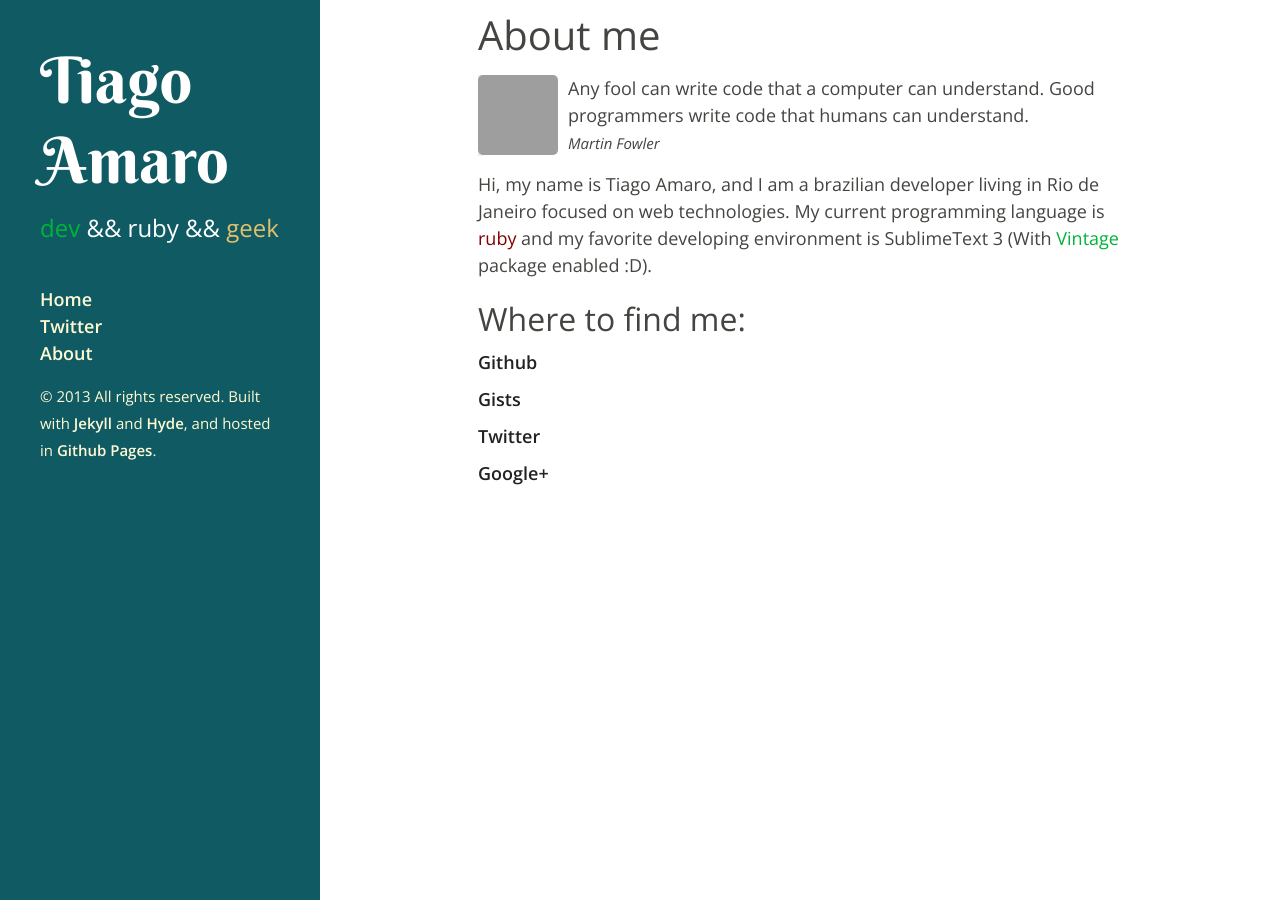
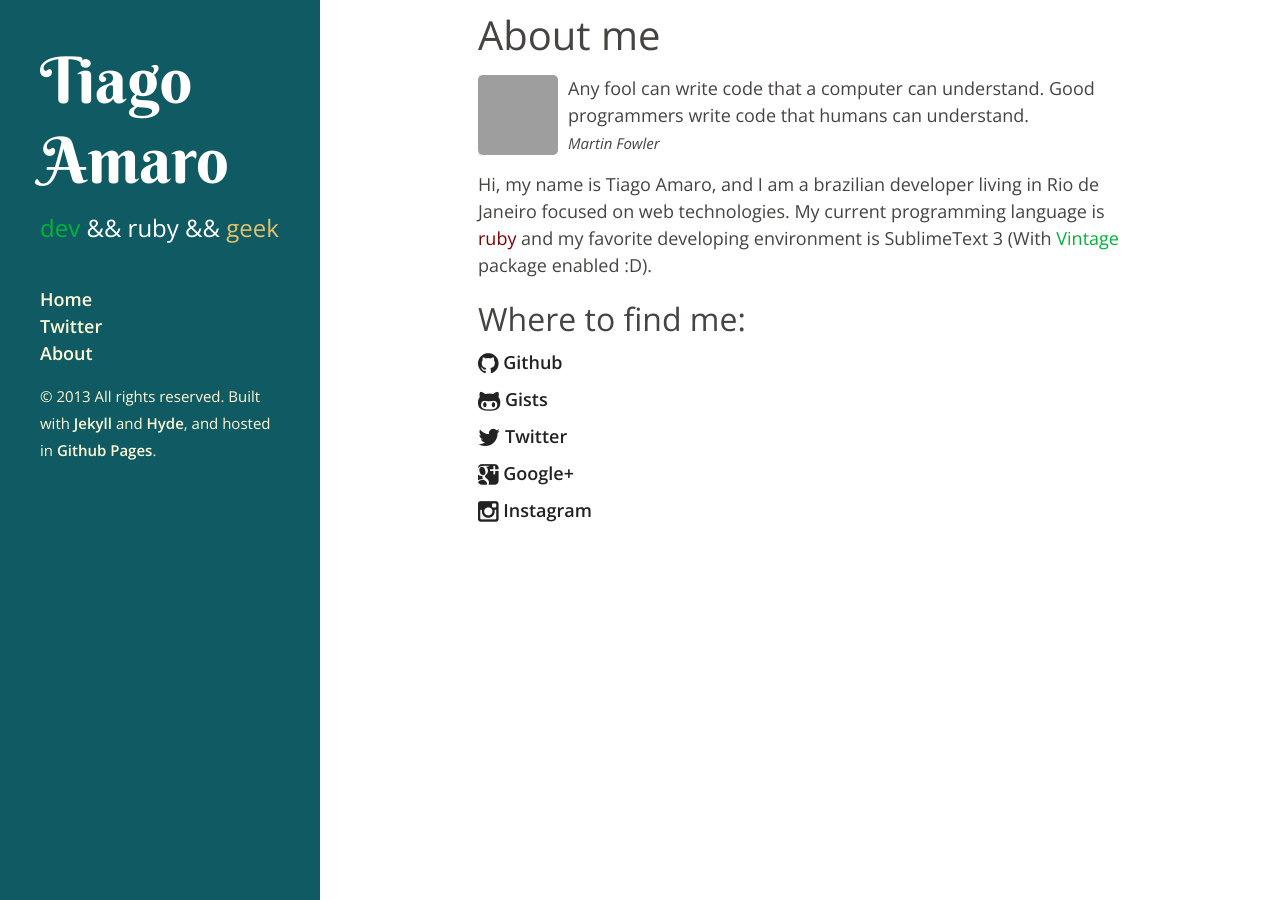
Before and after one commit to tiagoamaro/tiagoamaro.com.br_jekyll, a Jekyll site: the page built from about.html, in a window 1280 px wide. Built offline with Jekyll 4.4.1, drawn with Linux system fonts in a browser that asks for light colours; grey boxes are pictures that could not be loaded.

Commit message:
changing to font-awesome 4.0 icons and adding instagram

```diff
--- a/about.html
+++ b/about.html
@@ -24,26 +24,32 @@ title: About
     <ul>
       <li>
         <a href="https://github.com/tiagoamaro">
-          <i class="icon-github icon-large"></i>
+          <i class="fa fa-github fa-lg"></i>
           Github
         </a>
       </li>
       <li>
         <a href="http://gist.github.com/tiagoamaro">
-          <i class="icon-github-alt icon-large"></i>
+          <i class="fa fa-github-alt fa fa-lg"></i>
           Gists
         </a>
       </li>
       <li>
         <a href="http://twitter.com/tiagocis">
-          <i class="icon-twitter icon-large"></i>
+          <i class="fa fa-twitter fa-lg"></i>
           Twitter
         </a>
       </li>
       <li>
         <a href="https://plus.google.com/114988746507715114984">
-          <i class="icon-google-plus-sign icon-large"></i>
+          <i class="fa fa-google-plus-square fa-lg"></i>
           Google+
+        </a>
+      </li>
+      <li>
+        <a href="http://instagram.com/tiagoamaro">
+          <i class="fa fa-instagram fa-lg"></i>
+          Instagram
         </a>
       </li>
     </ul>
```
Also changed, not shown: 1 other file.
